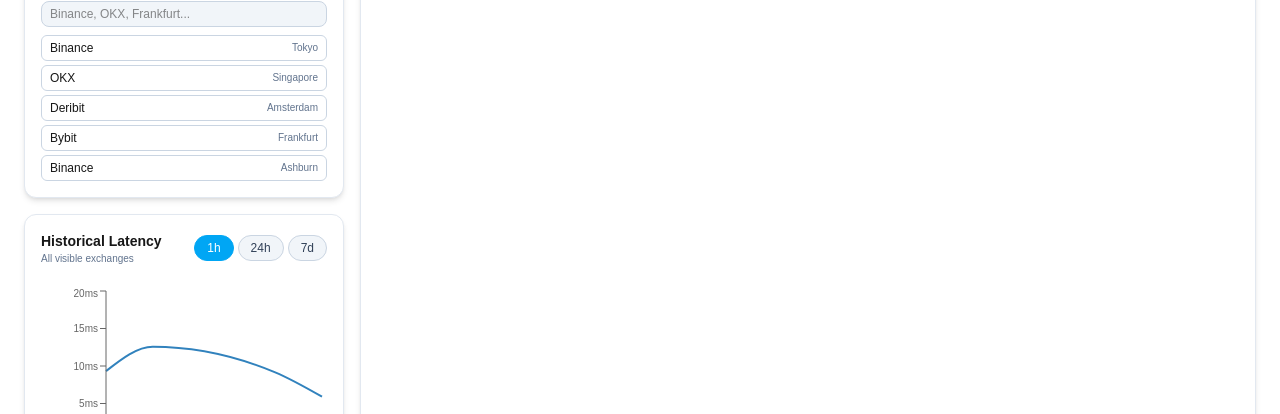
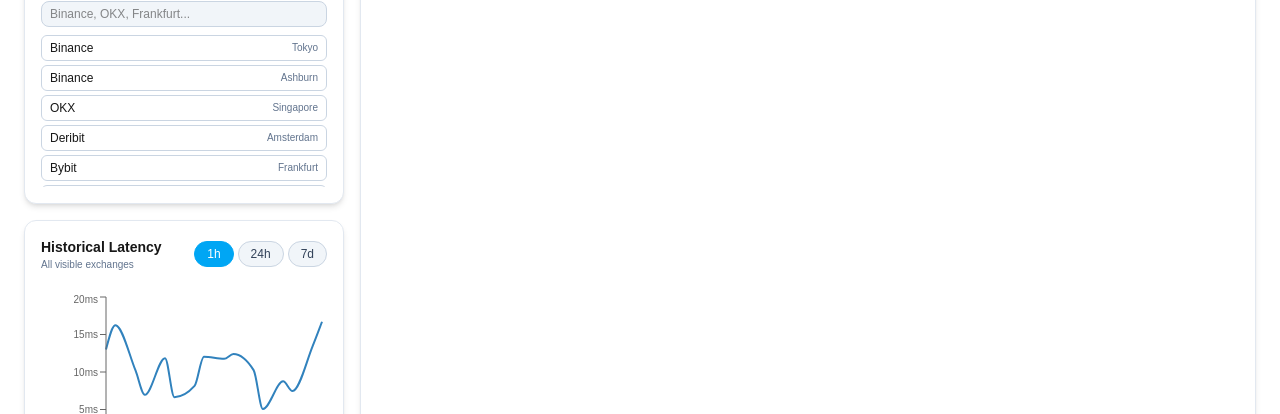
Before and after one commit to Jadhao2500/crypto-latency-globe, a Next.js app: page / in a window 1280 px wide. Shown: the part 538-952 px from the top of the page. Built offline with nearby package versions, Linux system fonts and the light colour scheme.

Commit message:
feat: Add new cloud regions and exchanges, and compact existing entries into a single-line format.

```diff
--- a/data/cloudRegions.ts
+++ b/data/cloudRegions.ts
@@ -1,4 +1,3 @@
-// data/cloudRegions.ts
 import type { CloudProvider } from "./exchanges";
 
 export type CloudRegion = {
@@ -11,65 +10,23 @@
 };
 
 export const cloudRegions: CloudRegion[] = [
-    // AWS
-    {
-        id: "aws-mumbai",
-        provider: "AWS",
-        name: "AWS Mumbai",
-        regionCode: "ap-south-1",
-        lat: 19.076,
-        lng: 72.8777,
-    },
-    {
-        id: "aws-frankfurt",
-        provider: "AWS",
-        name: "AWS Frankfurt",
-        regionCode: "eu-central-1",
-        lat: 50.1109,
-        lng: 8.6821,
-    },
-    {
-        id: "aws-virginia",
-        provider: "AWS",
-        name: "AWS N. Virginia",
-        regionCode: "us-east-1",
-        lat: 39.0438,
-        lng: -77.4874,
-    },
+    // ---------- AWS ----------
+    { id: "aws-mumbai", provider: "AWS", name: "AWS Mumbai", regionCode: "ap-south-1", lat: 19.076, lng: 72.8777 },
+    { id: "aws-frankfurt", provider: "AWS", name: "AWS Frankfurt", regionCode: "eu-central-1", lat: 50.1109, lng: 8.6821 },
+    { id: "aws-virginia", provider: "AWS", name: "AWS N. Virginia", regionCode: "us-east-1", lat: 39.0438, lng: -77.4874 },
+    { id: "aws-ohio", provider: "AWS", name: "AWS Ohio", regionCode: "us-east-2", lat: 40.4173, lng: -82.9071 },
+    { id: "aws-singapore", provider: "AWS", name: "AWS Singapore", regionCode: "ap-southeast-1", lat: 1.3521, lng: 103.8198 },
+    { id: "aws-seattle", provider: "AWS", name: "AWS Oregon", regionCode: "us-west-2", lat: 45.5152, lng: -122.6784 },
 
-    // GCP
-    {
-        id: "gcp-singapore",
-        provider: "GCP",
-        name: "GCP Singapore",
-        regionCode: "asia-southeast1",
-        lat: 1.3521,
-        lng: 103.8198,
-    },
-    {
-        id: "gcp-frankfurt",
-        provider: "GCP",
-        name: "GCP Frankfurt",
-        regionCode: "europe-west3",
-        lat: 50.1109,
-        lng: 8.6821,
-    },
+    // ---------- GCP ----------
+    { id: "gcp-singapore", provider: "GCP", name: "GCP Singapore", regionCode: "asia-southeast1", lat: 1.3521, lng: 103.8198 },
+    { id: "gcp-frankfurt", provider: "GCP", name: "GCP Frankfurt", regionCode: "europe-west3", lat: 50.1109, lng: 8.6821 },
+    { id: "gcp-tokyo", provider: "GCP", name: "GCP Tokyo", regionCode: "asia-northeast1", lat: 35.6762, lng: 139.6503 },
+    { id: "gcp-iowa", provider: "GCP", name: "GCP Iowa", regionCode: "us-central-1", lat: 41.878, lng: -93.0977 },
 
-    // Azure
-    {
-        id: "azure-frankfurt",
-        provider: "AZURE",
-        name: "Azure Germany West Central",
-        regionCode: "de-west-central",
-        lat: 50.1109,
-        lng: 8.6821,
-    },
-    {
-        id: "azure-london",
-        provider: "AZURE",
-        name: "Azure UK South",
-        regionCode: "uk-south",
-        lat: 51.5072,
-        lng: -0.1276,
-    },
+    // ---------- Azure ----------
+    { id: "azure-frankfurt", provider: "AZURE", name: "Azure Germany West Central", regionCode: "de-west-central", lat: 50.1109, lng: 8.6821 },
+    { id: "azure-london", provider: "AZURE", name: "Azure UK South", regionCode: "uk-south", lat: 51.5072, lng: -0.1276 },
+    { id: "azure-dublin", provider: "AZURE", name: "Azure Ireland", regionCode: "eu-west", lat: 53.3498, lng: -6.2603 },
+    { id: "azure-south-korea", provider: "AZURE", name: "Azure Seoul", regionCode: "kr-south", lat: 37.5665, lng: 126.978 },
 ];
--- a/data/exchanges.ts
+++ b/data/exchanges.ts
@@ -1,4 +1,3 @@
-// data/exchanges.ts
 export type CloudProvider = "AWS" | "GCP" | "AZURE";
 
 export type Exchange = {
@@ -13,54 +12,33 @@
 };
 
 export const exchanges: Exchange[] = [
-    {
-        id: "binance-tokyo",
-        name: "Binance",
-        city: "Tokyo",
-        country: "Japan",
-        lat: 35.6762,
-        lng: 139.6503,
-        provider: "AWS",
-        regionCode: "ap-northeast-1",
-    },
-    {
-        id: "okx-singapore",
-        name: "OKX",
-        city: "Singapore",
-        country: "Singapore",
-        lat: 1.3521,
-        lng: 103.8198,
-        provider: "GCP",
-        regionCode: "asia-southeast1",
-    },
-    {
-        id: "deribit-amsterdam",
-        name: "Deribit",
-        city: "Amsterdam",
-        country: "Netherlands",
-        lat: 52.3676,
-        lng: 4.9041,
-        provider: "AWS",
-        regionCode: "eu-west-1",
-    },
-    {
-        id: "bybit-frankfurt",
-        name: "Bybit",
-        city: "Frankfurt",
-        country: "Germany",
-        lat: 50.1109,
-        lng: 8.6821,
-        provider: "AZURE",
-        regionCode: "eu-central",
-    },
-    {
-        id: "binance-virginia",
-        name: "Binance",
-        city: "Ashburn",
-        country: "USA",
-        lat: 39.0438,
-        lng: -77.4874,
-        provider: "AWS",
-        regionCode: "us-east-1",
-    },
+    // Binance
+    { id: "binance-tokyo", name: "Binance", city: "Tokyo", country: "Japan", lat: 35.6762, lng: 139.6503, provider: "AWS", regionCode: "ap-northeast-1" },
+    { id: "binance-virginia", name: "Binance", city: "Ashburn", country: "USA", lat: 39.0438, lng: -77.4874, provider: "AWS", regionCode: "us-east-1" },
+
+    // OKX
+    { id: "okx-singapore", name: "OKX", city: "Singapore", country: "Singapore", lat: 1.3521, lng: 103.8198, provider: "GCP", regionCode: "asia-southeast1" },
+
+    // Deribit
+    { id: "deribit-amsterdam", name: "Deribit", city: "Amsterdam", country: "Netherlands", lat: 52.3676, lng: 4.9041, provider: "AWS", regionCode: "eu-west-1" },
+
+    // Bybit
+    { id: "bybit-frankfurt", name: "Bybit", city: "Frankfurt", country: "Germany", lat: 50.1109, lng: 8.6821, provider: "AZURE", regionCode: "eu-central" },
+
+    // Coinbase
+    { id: "coinbase-virginia", name: "Coinbase", city: "Ashburn", country: "USA", lat: 39.0438, lng: -77.4874, provider: "AWS", regionCode: "us-east-1" },
+    { id: "coinbase-london", name: "Coinbase", city: "London", country: "UK", lat: 51.5072, lng: -0.1276, provider: "AZURE", regionCode: "uk-south" },
+
+    // Kraken
+    { id: "kraken-dublin", name: "Kraken", city: "Dublin", country: "Ireland", lat: 53.3498, lng: -6.2603, provider: "AZURE", regionCode: "eu-west" },
+    { id: "kraken-seattle", name: "Kraken", city: "Seattle", country: "USA", lat: 47.6062, lng: -122.3321, provider: "AWS", regionCode: "us-west-2" },
+
+    // Bitget
+    { id: "bitget-singapore", name: "Bitget", city: "Singapore", country: "Singapore", lat: 1.3521, lng: 103.8198, provider: "GCP", regionCode: "asia-southeast1" },
+
+    // KuCoin
+    { id: "kucoin-hongkong", name: "KuCoin", city: "Hong Kong", country: "China", lat: 22.3193, lng: 114.1694, provider: "AWS", regionCode: "ap-east-1" },
+
+    // Huobi
+    { id: "huobi-seoul", name: "Huobi", city: "Seoul", country: "South Korea", lat: 37.5665, lng: 126.978, provider: "AZURE", regionCode: "kr-south" },
 ];
```
